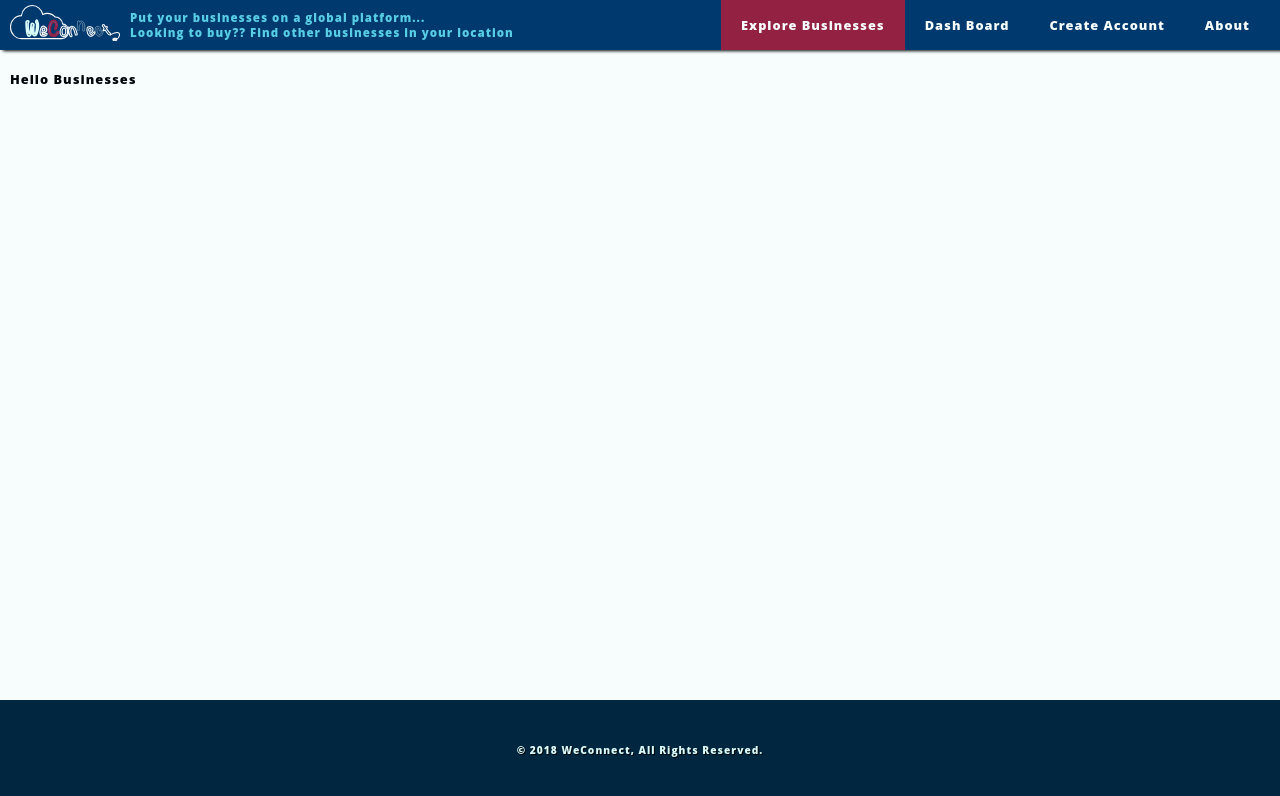
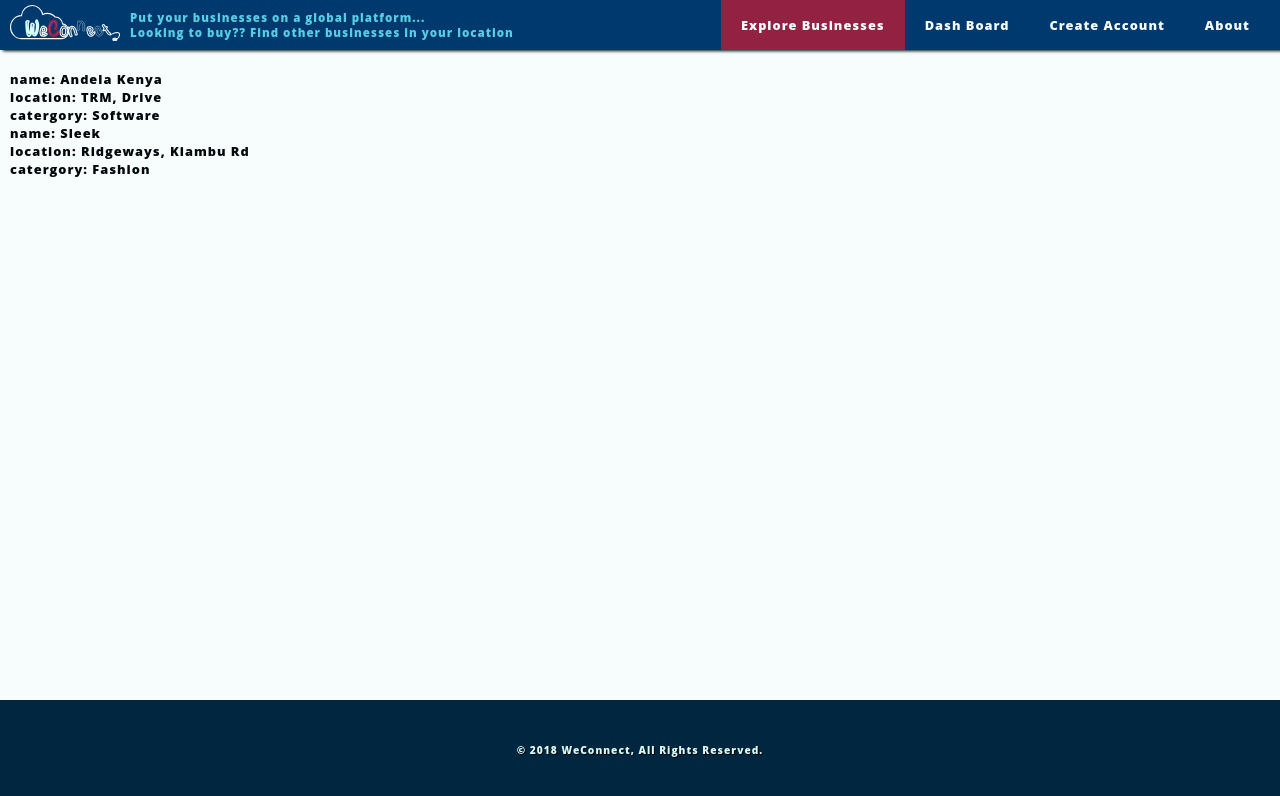
Before and after one commit to johnmutuma5/weconnect-client, a React (Create React App) app: page /businesses in a window 1280 px wide. Shown: the top 796 px of the page. Built offline with nearby package versions, Linux system fonts and the light colour scheme.

Commit message:
[Chore] Add place holder data

```diff
--- a/src/containers/Businesses/Businesses.css
+++ b/src/containers/Businesses/Businesses.css
@@ -0,0 +1,3 @@
+.Businesses {
+    display: flex;
+}
--- a/src/containers/Businesses/Businesses.js
+++ b/src/containers/Businesses/Businesses.js
@@ -3,12 +3,38 @@ import React from 'react';
 class Businesses extends React.Component {
     constructor(props) {
         super(props);
+        this.state = {
+            businesses: [
+                {
+                    id: '1000',
+                    name: 'Andela Kenya',
+                    location: 'TRM, Drive',
+                    category: 'Software'
+                },
+                {
+                    id: '1001',
+                    name: 'Sleek',
+                    location: 'Ridgeways, Kiambu Rd',
+                    category: 'Fashion'
+                }
+            ]
+        }
     }
 
     render() {
+        const businesses = this.state.businesses.map((business) => (
+                <div key={ business.id }>
+                    name: { business.name }
+                    <br />
+                    location: { business.location }
+                    <br />
+                    catergory: { business.category }
+                </div>
+        ));
+
         return (
             <div>
-                { 'Hello Businesses' }
+                { businesses }
             </div>
         );
     }
```
